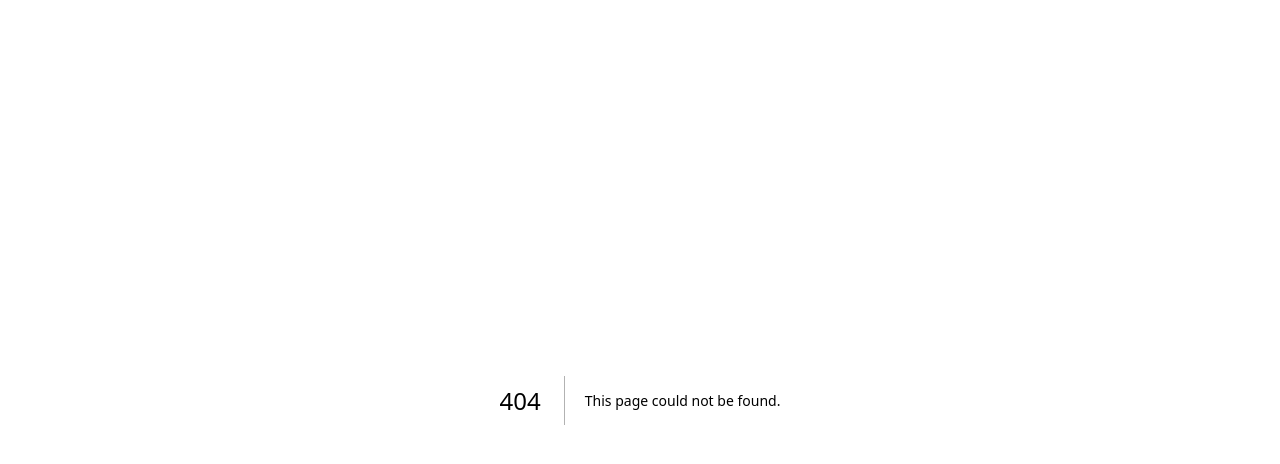
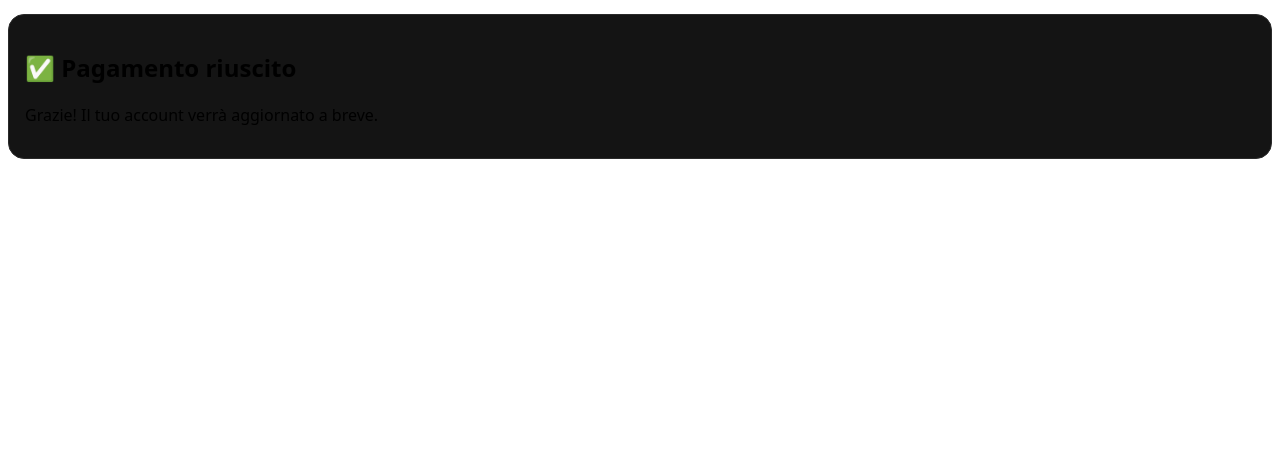
Before and after one commit to mindflowapplicazione-png/MINDflow.app, a Next.js app: page /success in a window 1280 px wide. Before the commit this address had no page. Shown: the top 464 px of the page. Built offline with nearby package versions, Linux system fonts and the light colour scheme.

Commit message:
Create page.jsx

```diff
--- /dev/null
+++ b/app/success/page.jsx
@@ -0,0 +1,8 @@
+export default function Success(){
+  return (
+    <div className="panel">
+      <h2>✅ Pagamento riuscito</h2>
+      <p>Grazie! Il tuo account verrà aggiornato a breve.</p>
+    </div>
+  );
+}
```
